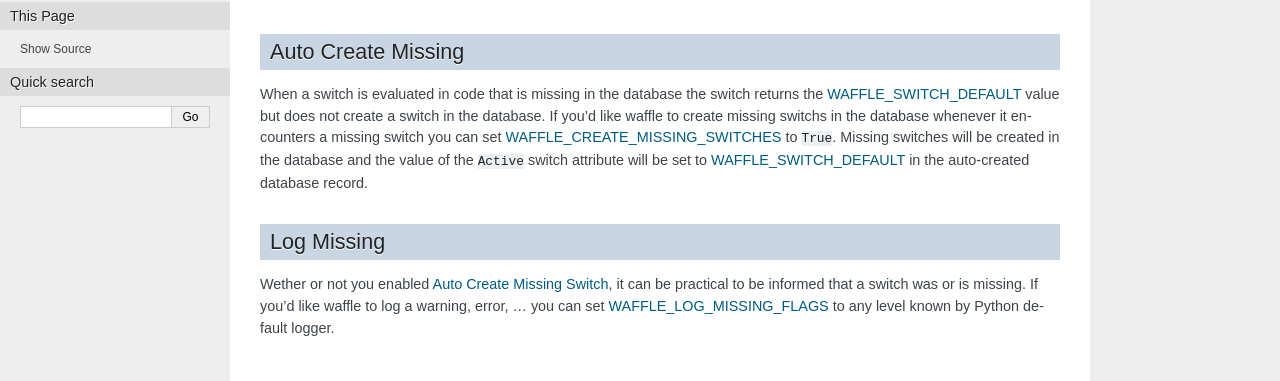
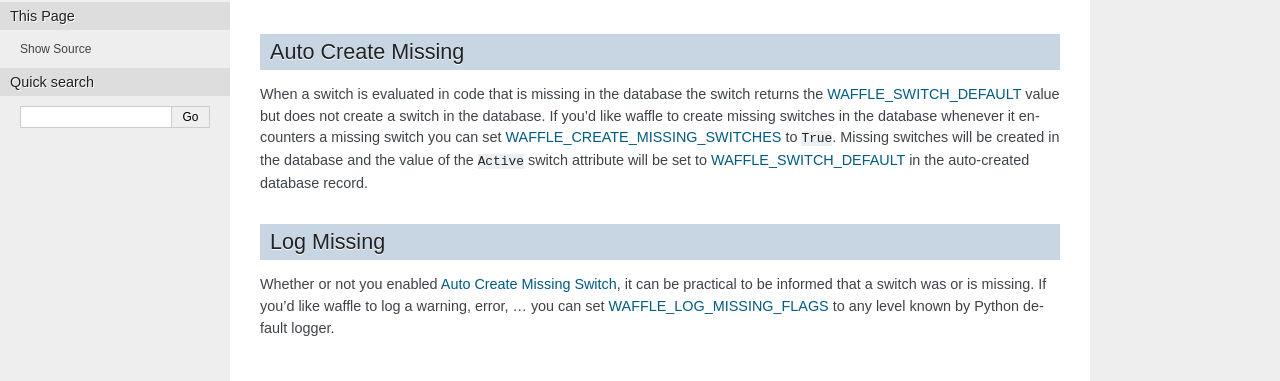
Before and after one commit to jazzband/django-waffle, a Sphinx documentation site: the page built from docs/types/switch.rst, in a window 1280 px wide. Shown: the part 330-711 px from the top of the page. Built offline with Sphinx 7.4.7, drawn with Linux system fonts in a browser that asks for light colours.

Commit message:
Fix a few docs typos
Found with [codespell](https://github.com/codespell-project/codespell)

```diff
--- a/docs/starting/configuring.rst
+++ b/docs/starting/configuring.rst
@@ -71,7 +71,7 @@
 
 ``WAFFLE_CREATE_MISSING_SWITCHES``
     If Waffle encounters a reference to a switch that is not in the database, should Waffle create the sample?
-    If true new switchs are created and set to the value of ``WAFFLE_SWITCH_DEFAULT``
+    If true new switches are created and set to the value of ``WAFFLE_SWITCH_DEFAULT``
     Defaults to ``False``.
 
 ``WAFFLE_CREATE_MISSING_SAMPLES``
--- a/docs/types/flag.rst
+++ b/docs/types/flag.rst
@@ -231,7 +231,7 @@
 Log Missing
 ===================
 
-Wether or not you enabled :ref:`Auto Create Missing Flags <types-flag-auto-create-missing>`,
+Whether or not you enabled :ref:`Auto Create Missing Flags <types-flag-auto-create-missing>`,
 it can be practical to be informed that a flag was or is missing.
 If you'd like waffle to log a warning, error, ... you can set :ref:`WAFFLE_LOG_MISSING_FLAGS
 <starting-configuring>` to any level known by Python default logger.
--- a/docs/types/sample.rst
+++ b/docs/types/sample.rst
@@ -76,7 +76,7 @@
 Log Missing
 ===================
 
-Wether or not you enabled :ref:`Auto Create Missing Sample <types-sample-auto-create-missing>`,
+Whether or not you enabled :ref:`Auto Create Missing Sample <types-sample-auto-create-missing>`,
 it can be practical to be informed that a sample was or is missing.
 If you'd like waffle to log a warning, error, ... you can set :ref:`WAFFLE_LOG_MISSING_SAMPLES
 <starting-configuring>` to any level known by Python default logger.
--- a/docs/types/switch.rst
+++ b/docs/types/switch.rst
@@ -33,7 +33,7 @@
 When a switch is evaluated in code that is missing in the database the
 switch returns the :ref:`WAFFLE_SWITCH_DEFAULT <starting-configuring>`
 value but does not create a switch in the database. If you'd like waffle
-to create missing switchs in the database whenever it encounters a
+to create missing switches in the database whenever it encounters a
 missing switch you can set :ref:`WAFFLE_CREATE_MISSING_SWITCHES
 <starting-configuring>` to ``True``. Missing switches will be created in
 the database and the value of the ``Active`` switch attribute will be
@@ -46,7 +46,7 @@
 Log Missing
 ===================
 
-Wether or not you enabled :ref:`Auto Create Missing Switch <types-switch-auto-create-missing>`,
+Whether or not you enabled :ref:`Auto Create Missing Switch <types-switch-auto-create-missing>`,
 it can be practical to be informed that a switch was or is missing.
 If you'd like waffle to log a warning, error, ... you can set :ref:`WAFFLE_LOG_MISSING_FLAGS
 <starting-configuring>` to any level known by Python default logger.
```
Also changed, not shown: other parts of docs/types/flag.rst (+1 -1 lines).
